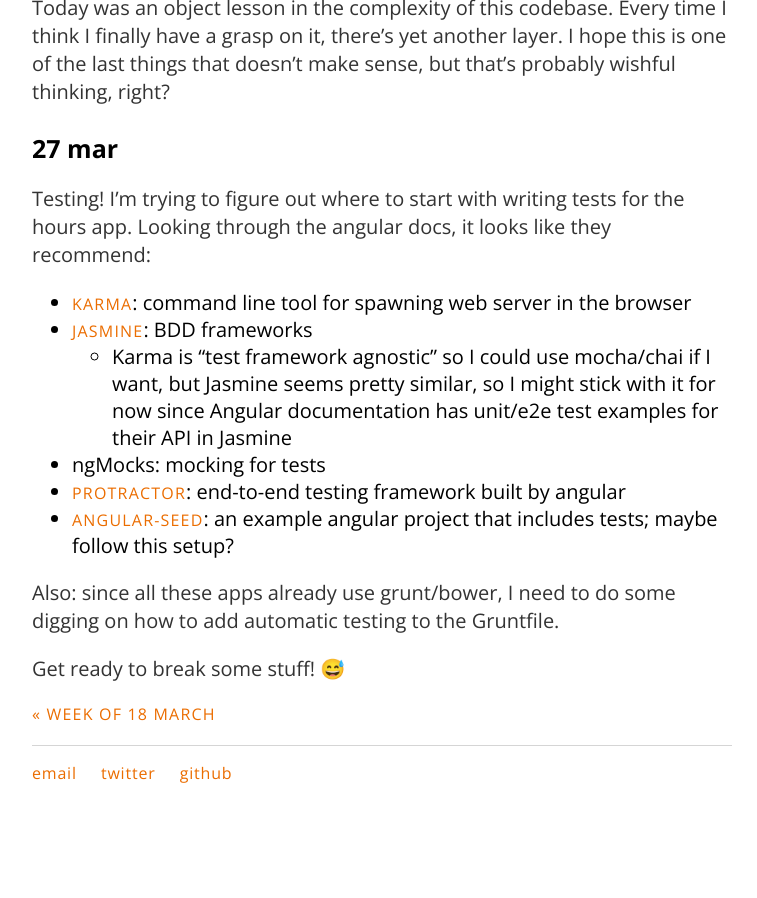
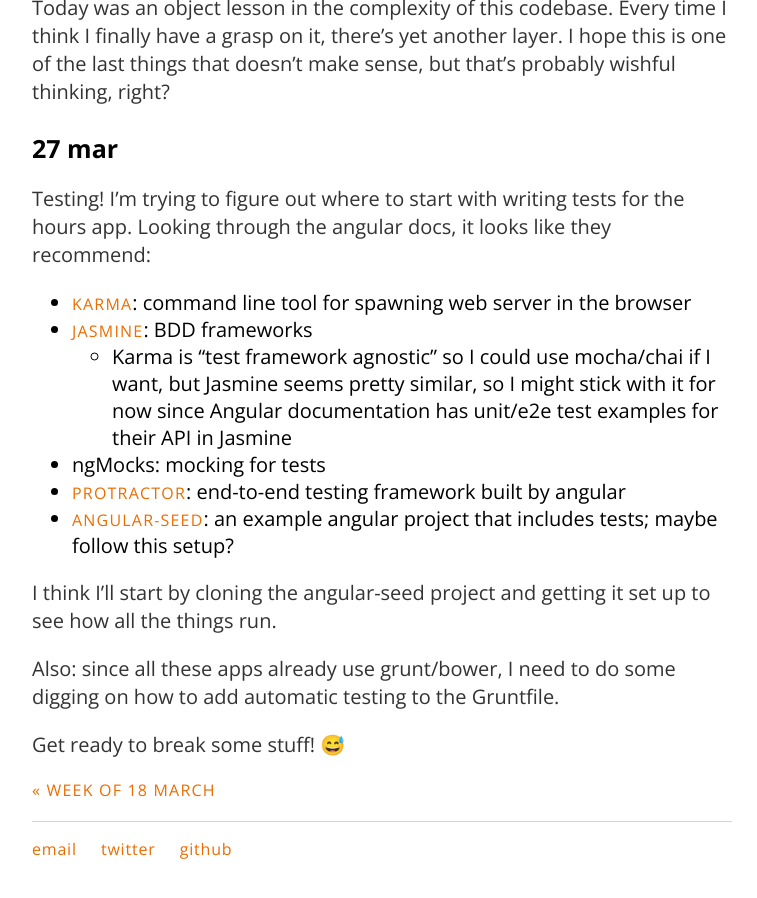
Before and after one commit to carylwyatt/carylwyatt.github.io, a Jekyll site: the page built from _posts/2019-03-25-week-of-25-mar.md, in a window 1280 px wide and 900 px high, scrolled down 2372 px. Shown: the whole window, without its empty margins (258-1015 px from the left). Built offline with Jekyll 4.4.1, drawn with Linux system fonts in a browser that asks for light colours; emoji names are drawn with the system emoji font; before the commit the page ends 3196 px from its top, so only the background shows below that.

Commit message:
airline test

```diff
--- a/_posts/2019-03-25-week-of-25-mar.md
+++ b/_posts/2019-03-25-week-of-25-mar.md
@@ -63,6 +63,8 @@ Testing! I'm trying to figure out where to start with writing tests for the hour
 * [Protractor](http://www.protractortest.org/#/): end-to-end testing framework built by angular
 * [angular-seed](https://github.com/angular/angular-seed): an example angular project that includes tests; maybe follow this setup?
 
+I think I'll start by cloning the angular-seed project and getting it set up to see how all the things run.
+
 Also: since all these apps already use grunt/bower, I need to do some digging on how to add automatic testing to the Gruntfile.
 
 Get ready to break some stuff! :sweat_smile:
```
